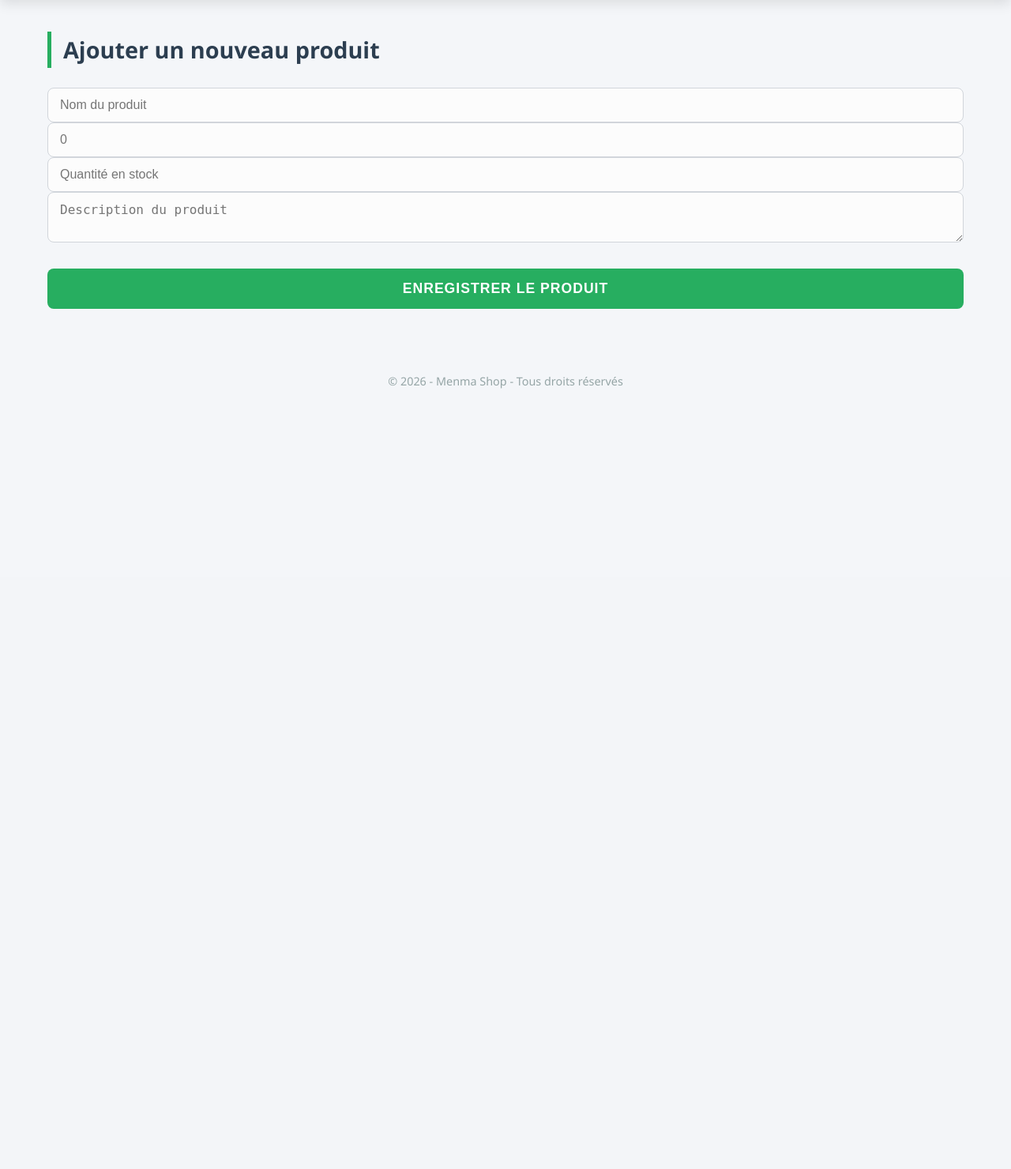
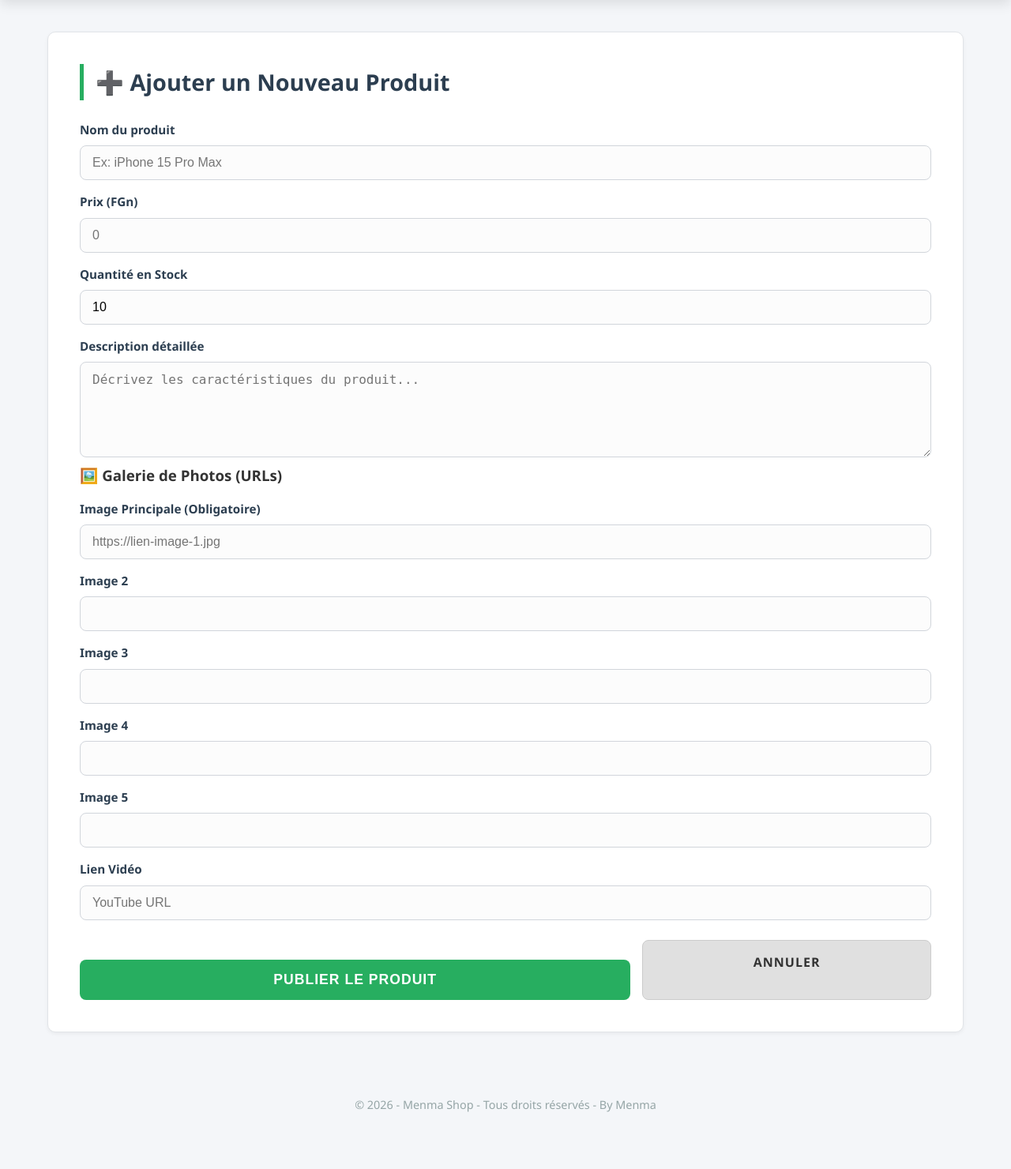
Before and after one commit to menma-officiel/Menma-Shop, a PHP site: page /admin/add_product.php in a window 1280 px wide. Shown: the part 70-1550 px from the top of the page at 79% size. Before the commit the page ends 562 px from the top, so only its background shows below. Run offline with PHP 8.4, Linux system fonts and the light colour scheme; the visitor is signed in with stand-in values (Sample User, id 1); some libraries are stand-ins or nearby versions.

Commit message:
feat(admin): upgrade product management (add/edit)
- upgrade add_product.php with full fields (images, video)
- fix edit_product.php to update existing records instead of insert
- remove obsolete traitement_edit.php
- update documentation

```diff
--- a/admin/add_product.php
+++ b/admin/add_product.php
@@ -1,32 +1,94 @@
 <?php
 session_start();
-if (!isset($_SESSION['admin_loge'])) { header("Location: login.php"); exit(); }
 
-// On remonte d'un dossier pour trouver db.php et header.php
+// 1. Vérification de sécurité
+if (!isset($_SESSION['admin_loge'])) {
+    header("Location: login.php");
+    exit;
+}
+
+// 2. Inclusion de la DB
 include '../includes/db.php';
 include __DIR__ . '/../includes/header_admin.php';
 
+// 3. TRAITEMENT DU FORMULAIRE
 if ($_SERVER["REQUEST_METHOD"] == "POST") {
-    $nom = htmlspecialchars($_POST['nom']);
-    // Arrondir le prix à l'entier (FGn n'utilise pas de décimales)
+    $nom = $_POST['nom'];
     $prix = (int) round(floatval($_POST['prix']));
     $stock = (int) $_POST['stock'];
-    $desc = htmlspecialchars($_POST['description']);
+    $desc = $_POST['description'];
+    $img1 = $_POST['image_url'];
+    $img2 = !empty($_POST['image_url2']) ? $_POST['image_url2'] : null;
+    $img3 = !empty($_POST['image_url3']) ? $_POST['image_url3'] : null;
+    $img4 = !empty($_POST['image_url4']) ? $_POST['image_url4'] : null;
+    $img5 = !empty($_POST['image_url5']) ? $_POST['image_url5'] : null;
+    $video = !empty($_POST['video_url']) ? $_POST['video_url'] : null;
 
-    $ins = $pdo->prepare("INSERT INTO produits (nom, prix, stock, description) VALUES (?, ?, ?, ?)");
-    $ins->execute([$nom, $prix, $stock, $desc]);
+    // Requête SQL d'insertion
+    $sql = "INSERT INTO produits (nom, prix, stock, description, image_url, image_url2, image_url3, image_url4, image_url5, video_url)
+            VALUES (?, ?, ?, ?, ?, ?, ?, ?, ?, ?)";
+    $stmt = $pdo->prepare($sql);
 
-    echo "<p class='success-message'>Produit ajouté avec succès !</p>";
+    try {
+        $stmt->execute([$nom, $prix, $stock, $desc, $img1, $img2, $img3, $img4, $img5, $video]);
+        echo "<div class='success-message' style='background: #d4edda; color: #155724; padding: 15px; border-radius: 5px; margin-bottom: 20px;'>Produit ajouté avec succès !</div>";
+    } catch (PDOException $e) {
+        echo "<div class='error-message' style='background: #f8d7da; color: #721c24; padding: 15px; border-radius: 5px; margin-bottom: 20px;'>Erreur : " . $e->getMessage() . "</div>";
+    }
 }
 ?>
 
-<h2>Ajouter un nouveau produit</h2>
-<form method="POST" class="admin-form">
-    <input type="text" name="nom" placeholder="Nom du produit" required><br>
-    <input type="number" step="1" name="prix" placeholder="0" required><br>
-    <input type="number" name="stock" placeholder="Quantité en stock" required><br>
-    <textarea name="description" placeholder="Description du produit"></textarea><br>
-    <button type="submit" class="btn-save">Enregistrer le produit</button>
-</form>
+<div class="edit-container">
+    <h2>➕ Ajouter un Nouveau Produit</h2>
+    <form method="POST" class="admin-form">
+        <div class="form-group">
+            <label>Nom du produit</label>
+            <input type="text" name="nom" placeholder="Ex: iPhone 15 Pro Max" required>
+        </div>
 
-<?php include '../includes/footer.php'; ?>
+        <div class="form-group-row">
+            <div>
+                <label>Prix (FGn)</label>
+                <input type="number" step="1" name="prix" placeholder="0" required>
+            </div>
+            <div>
+                <label>Quantité en Stock</label>
+                <input type="number" name="stock" value="10" required>
+            </div>
+        </div>
+
+        <div class="form-group">
+            <label>Description détaillée</label>
+            <textarea name="description" rows="5" placeholder="Décrivez les caractéristiques du produit..."></textarea>
+        </div>
+
+        <div class="media-section">
+            <h3>🖼️ Galerie de Photos (URLs)</h3>
+            <div class="image-inputs-grid">
+                <div class="form-group">
+                    <label>Image Principale (Obligatoire)</label>
+                    <input type="text" name="image_url" placeholder="https://lien-image-1.jpg" required>
+                </div>
+                <div class="form-group-row">
+                    <div><label>Image 2</label><input type="text" name="image_url2"></div>
+                    <div><label>Image 3</label><input type="text" name="image_url3"></div>
+                </div>
+                <div class="form-group-row">
+                    <div><label>Image 4</label><input type="text" name="image_url4"></div>
+                    <div><label>Image 5</label><input type="text" name="image_url5"></div>
+                </div>
+            </div>
+            <div class="form-group mt-15">
+                <label class="text-danger">Lien Vidéo</label>
+                <input type="text" name="video_url" placeholder="YouTube URL">
+            </div>
+        </div>
+
+        <div class="actions-row">
+            <button type="submit" class="btn-save flex-2">PUBLIER LE PRODUIT</button>
+            <a href="index.php" class="btn-cancel flex-1">ANNULER</a>
+        </div>
+    </form>
+</div>
+
+<?php include __DIR__ . '/../includes/footer_admin.php'; ?>
```
Also changed, not shown: admin/edit_product.php (+64 -24 lines), admin/traitement_edit.php (deleted, +0 -21 lines).
